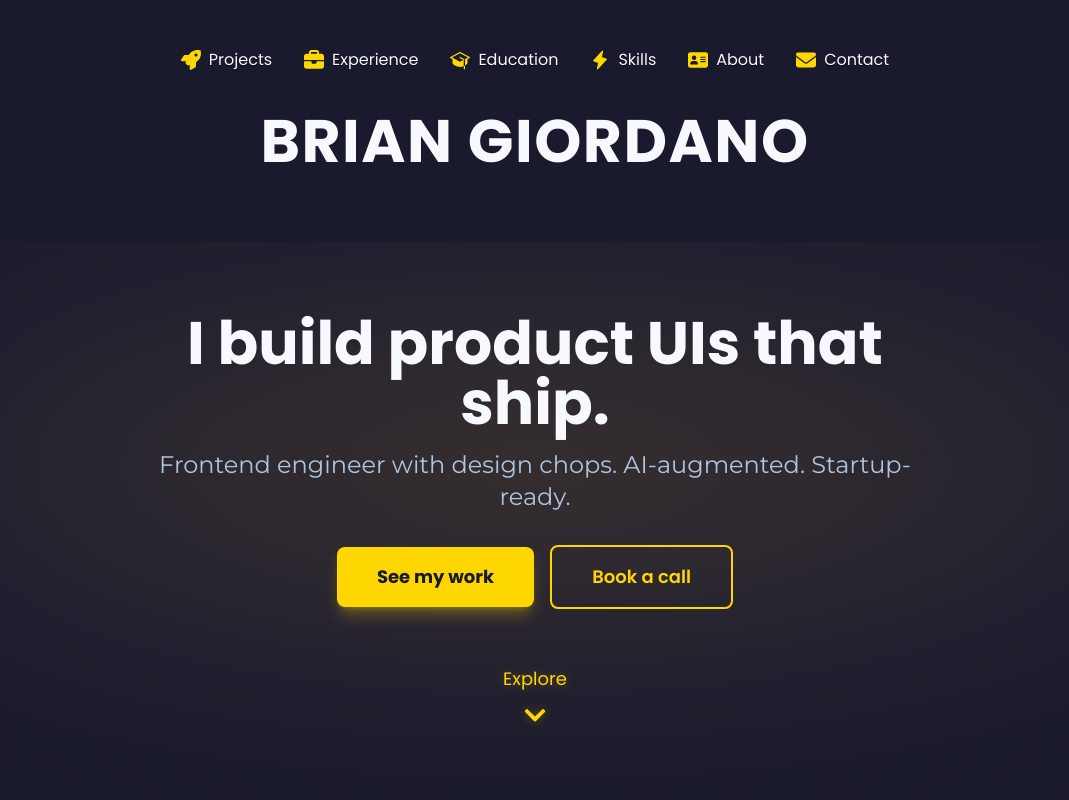
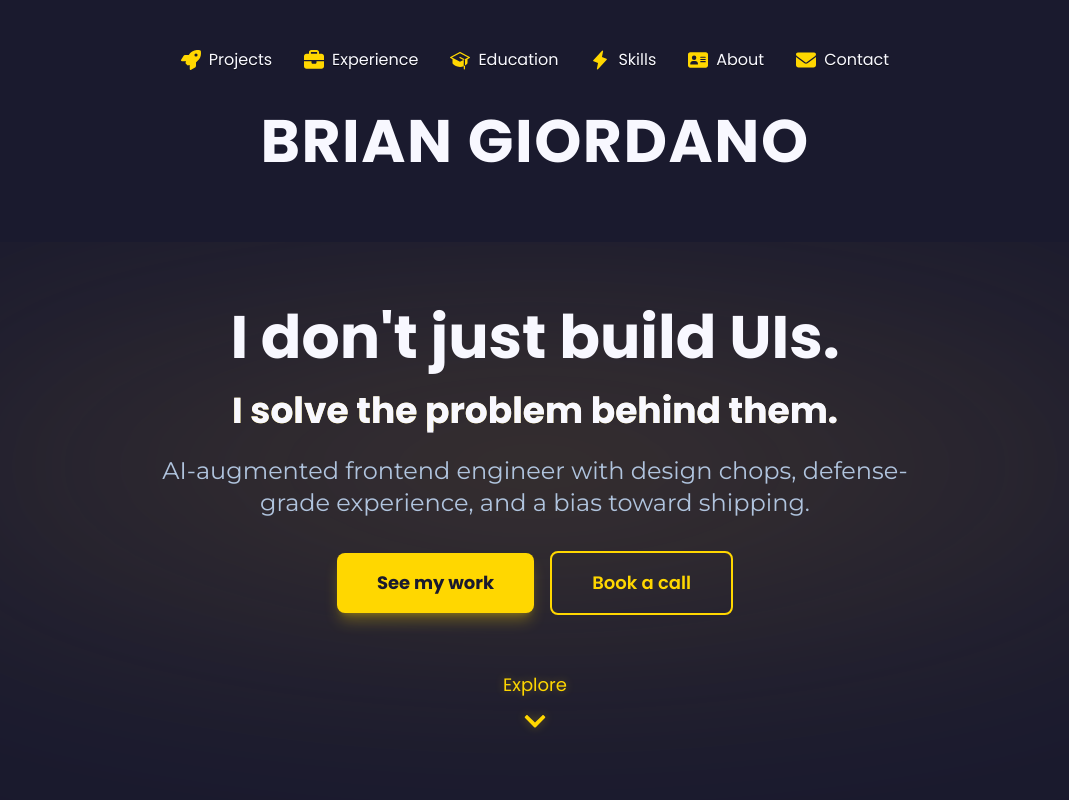
Before and after one commit to brian-giordano/portfolio-2024, a Next.js app: page / in a window 1280 px wide. Shown: the top 800 px of the page, without its empty margins (105-1174 px from the left). Built offline with nearby package versions, Linux system fonts and the light colour scheme.

Commit message:
Major portfolio updates - namely front-end optimization of UX and copy changes, largely reducing the scroll load.

```diff
--- a/app/page.tsx
+++ b/app/page.tsx
@@ -38,7 +38,7 @@ const itemVariants = {
   visible: {
     y: 0,
     opacity: 1,
-    transition: { duration: 0.7, ease: "easeOut" },
+    transition: { duration: 0.9, ease: "easeOut" },
   },
 };
 
@@ -50,8 +50,8 @@ const DashboardCard = () => {
     const interval = setInterval(() => {
       setBars((prev) =>
         prev.map((h) =>
-          Math.max(20, Math.min(95, h + (Math.random() - 0.5) * 20))
-        )
+          Math.max(20, Math.min(95, h + (Math.random() - 0.5) * 20)),
+        ),
       );
     }, 1500);
     return () => clearInterval(interval);
@@ -295,7 +295,7 @@ const Home: React.FC = () => {
       setHeaderHeight(header.offsetHeight);
       document.documentElement.style.setProperty(
         "--header-height",
-        `${header.offsetHeight}px`
+        `${header.offsetHeight}px`,
       );
     }
 
@@ -304,7 +304,7 @@ const Home: React.FC = () => {
         setHeaderHeight(header.offsetHeight);
         document.documentElement.style.setProperty(
           "--header-height",
-          `${header.offsetHeight}px`
+          `${header.offsetHeight}px`,
         );
       }
     };
@@ -481,19 +481,28 @@ const Home: React.FC = () => {
           </div>
 
           {/* Hero content - tighter spacing */}
-          <div className="relative z-10 text-center max-w-3xl mx-auto">
+          <div className="relative z-10 text-center max-w-3xl mx-auto py-6">
             <motion.h1
               className="text-3xl sm:text-4xl md:text-5xl lg:text-6xl font-primary font-bold text-ivoryWhite mb-4 leading-tight"
               variants={itemVariants}
             >
-              I build product UIs that ship.
+              I don&apos;t just build UIs.
+            </motion.h1>
+
+            <motion.h1
+              // className="text-2xl sm:text-3xl md:text-4xl lg:text-4xl font-primary font-bold text-ivoryWhite mb-4 leading-tight"
+              className="text-2xl sm:text-3xl md:text-4xl lg:text-4xl font-primary font-bold bg-gradient-to-tr from-gold to-ivoryWhite bg-clip-text text-transparent my-6 leading-tight"
+              variants={itemVariants}
+            >
+              I solve the problem behind them.
             </motion.h1>
 
             <motion.p
-              className="text-lg sm:text-xl md:text-2xl font-subheader font-light text-silverMist mb-8"
+              className="text-lg sm:text-xl md:text-2xl font-subheader text-silverMist mb-8 leading-loose"
               variants={itemVariants}
             >
-              Frontend engineer with design chops. AI-augmented. Startup-ready.
+              AI-augmented frontend engineer with design chops, defense-grade
+              experience, and a bias toward shipping.
             </motion.p>
 
             {/* Dual CTAs */}
```
